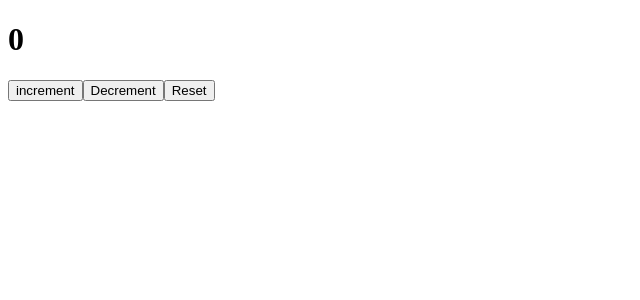
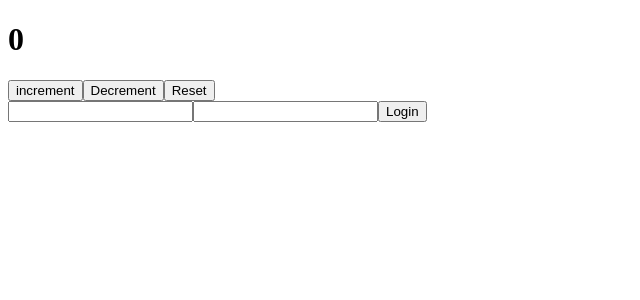
Before and after one commit to MorenoMaroccia/esercizi-react, a React (Create React App) app in the folder my-app/: page / in a window 1280 px wide. Shown: the top 300 px of the page, without its empty margins (0-640 px from the left). Built offline with nearby package versions, Linux system fonts and the light colour scheme.

Commit message:
da finire

```diff
--- a/my-app/src/App.js
+++ b/my-app/src/App.js
@@ -1,21 +1,15 @@
 import React from "react";
 
 import { Counter } from "./Counter";
-
-
-
-
-
-
+import { Login } from "./Login";
 
 
 export class App extends React.Component{
   render () {
       return (
       <div>
-
-
         <Counter />
+        <Login />
 
       </div>
       )
--- a/my-app/src/Hooks2.js
+++ b/my-app/src/Hooks2.js
@@ -1,37 +1,35 @@
-import React from "react";
+import { useState }from "react";
 
-export class Login2 extends React.Component {
-    state = {
-        username: "",
-        password: "",
-        remember:  false
-      }
 
-    handleInputChange = (event) => {
-        const name = event.target.name;
-        const value = event.target.value;
-        const type = event.target.type;
-        const checked = event.target.checked
-        this.setState({
-            [name]: type === 'checkbox' ? checked : value,
+export function Hooks2() {
+
+    const [data, setData] = useState({
+        username: '',
+        password: '',
+
+    })
+
+
+
+    function handleInputChange(event) {
+        const { name, value, } = event.target;
+
+        setData({
+            [name]: [value]
         })
     }
 
 
 
 
-    componentDidUpdate = () => {
-        console.log(this.state);
-    }
 
-    render() {
-        const {username, password} = this.state
-        return (
-            <div>
-                <input name="username" type="text" value={this.state.username} onChange={this.handleInputChange}/>
-                <input name="password" type="password" value={this.state.password} onChange={this.handleInputChange}/>
-                <input name="remember" type="checkbox" checked={this.state.remember} onChange={this.handleInputChange} />
-            </div>
-        )
-    }
+    const { username, password } = data
+    return (
+        <div>
+            <input name="username" type="text" value={data.username} onChange={handleInputChange} />
+            <input name="password" type="password" value={data.password} onChange={handleInputChange} />
+            <button name="button" type="button" >Login</button>
+        </div>
+    )
+
 }
--- /dev/null
+++ b/my-app/src/Login.js
@@ -0,0 +1,19 @@
+import React from "react"
+import { Hooks2 } from "./Hooks2"
+
+export function Login({initialValue=0}) {
+
+    const { username, password,handleInputChange } = Hooks2()
+    return (
+        <div>
+            <input name="username" type="text" value={username} onChange={handleInputChange} />
+            <input name="password" type="password" value={password} onChange={handleInputChange} />
+            <button name="button" type="button" >Login</button>
+        </div>
+    )
+
+
+
+
+
+}
```
Also changed, not shown: my-app/src/Hooks3.js (added).
